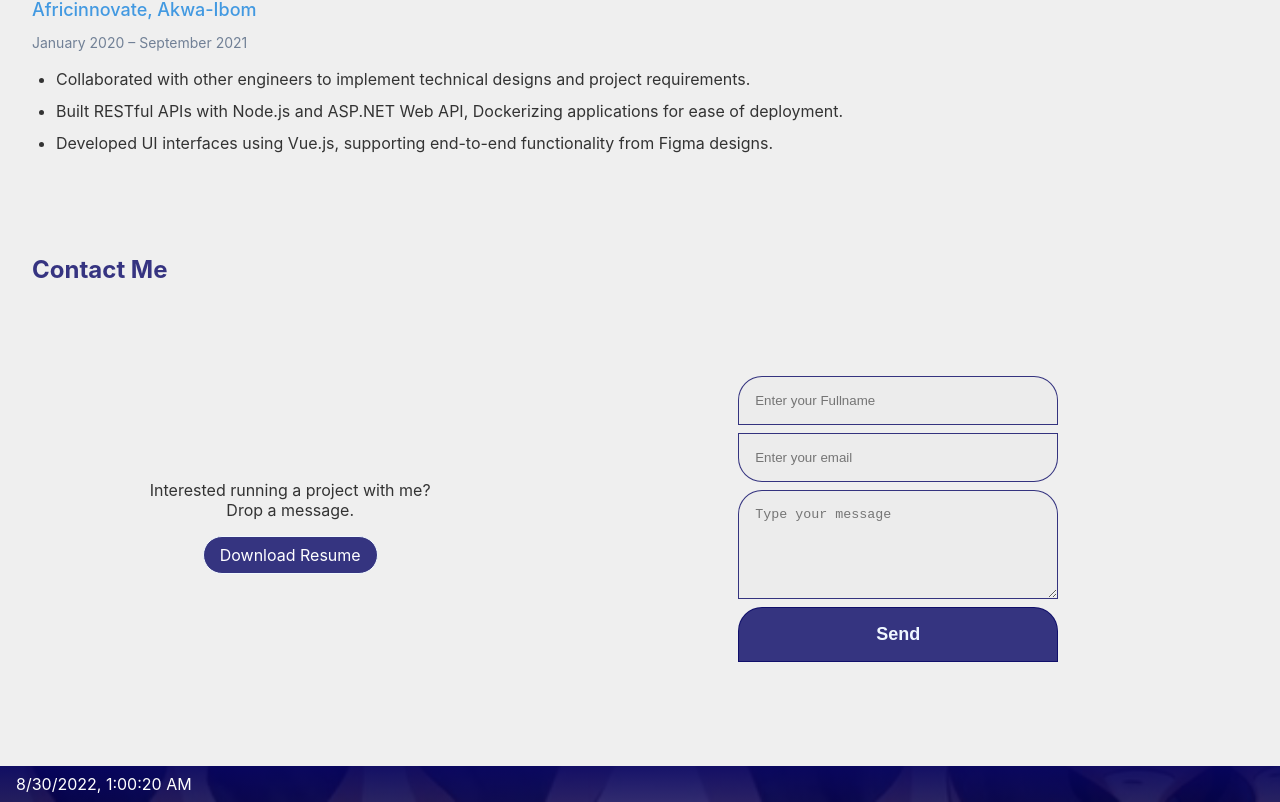
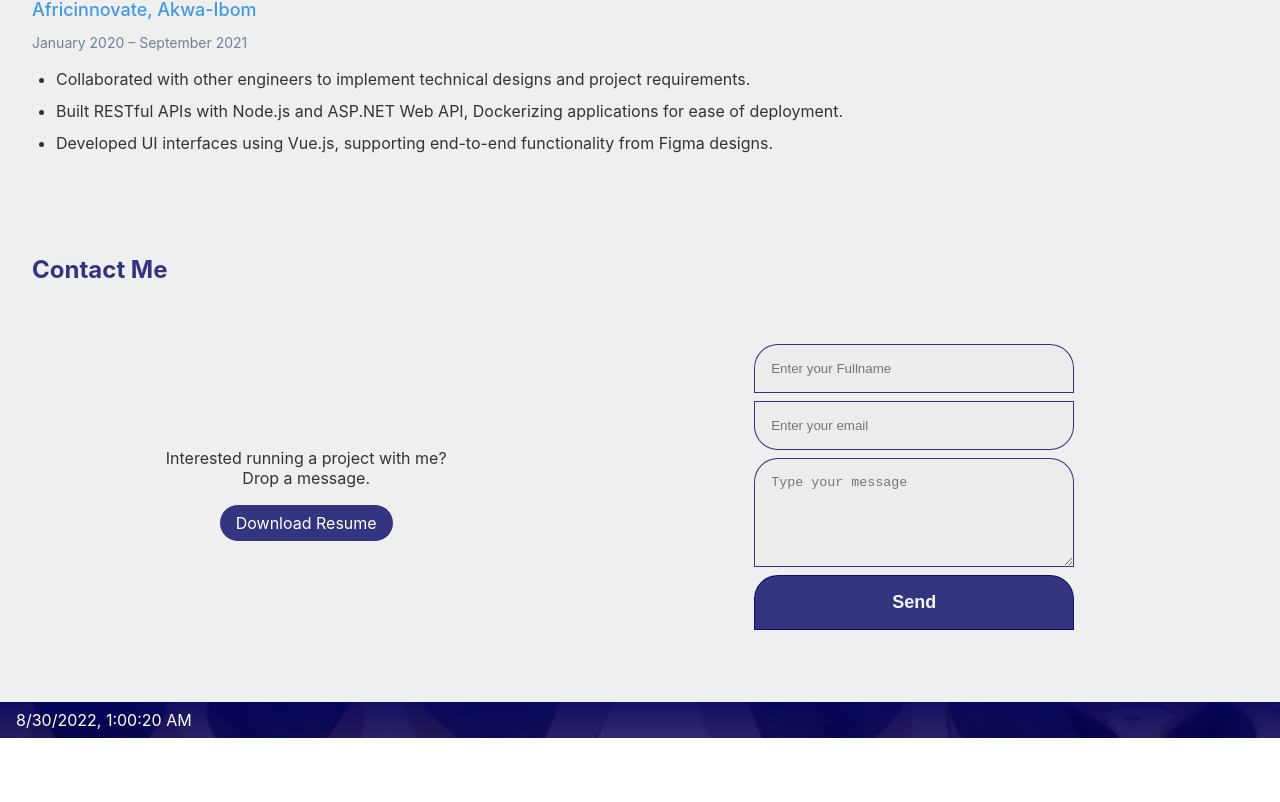
Before and after one commit to Vastro-lorde/SpiritVD, a React (Create React App) app: page / in a window 1280 px wide. Shown: the part 2367-3169 px from the top of the page. After the commit the page ends 3105 px from the top, so only its background shows below. Built offline with nearby package versions, Linux system fonts and the light colour scheme.

Commit message:
fix contact form night padding

```diff
--- a/src/components/Contact/contact.module.css
+++ b/src/components/Contact/contact.module.css
@@ -23,7 +23,7 @@
 .formContainer, .formContainerNight{
     color: var(--primary-purple);
     font-weight: bolder;
-    padding: 4rem;
+    padding: 2rem;
     transition: ease 1s;
 }
 .formContainer:hover{
```
